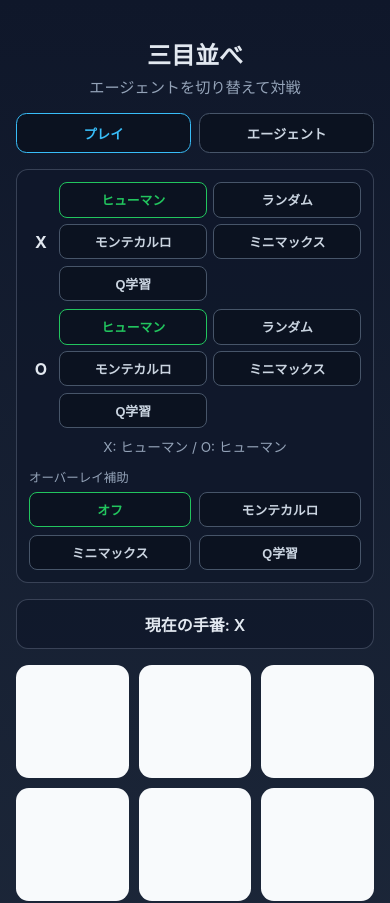
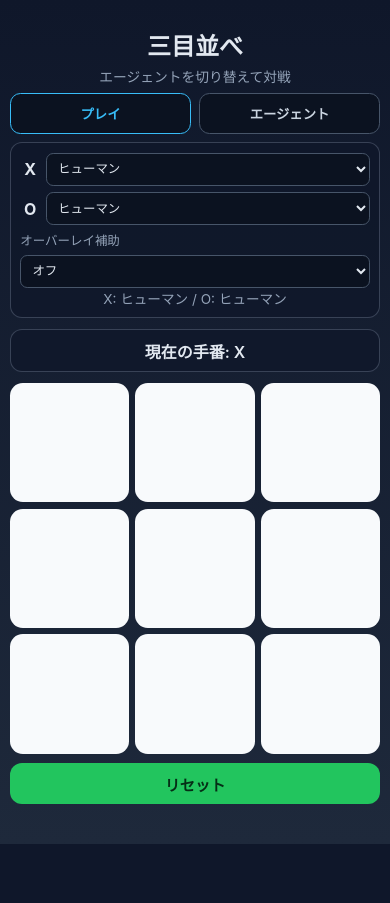
Before and after one commit to hariboten/tic-tac-toe, an Angular app: page / in a window 390 px wide. Shown: the top 903 px of the page. After the commit the page ends 844 px from the top, so only its background shows below. Built offline with nearby package versions, Linux system fonts and the light colour scheme.

Commit message:
エージェント選択UIを省スペースなセレクトに変更

```diff
--- a/src/app/app.component.html
+++ b/src/app/app.component.html
@@ -24,38 +24,38 @@
   @if (activeTab === 'PLAY') {
     <section class="agents" aria-label="player agent settings">
       <div class="agent-row">
-        <span class="label">X</span>
-        <div class="agent-buttons">
-          <button type="button" class="agent-toggle" [ngClass]="{ active: agents.X === 'HUMAN' }" (click)="setAgent('X', 'HUMAN')">ヒューマン</button>
-          <button type="button" class="agent-toggle" [ngClass]="{ active: agents.X === 'RANDOM' }" (click)="setAgent('X', 'RANDOM')">ランダム</button>
-          <button type="button" class="agent-toggle" [ngClass]="{ active: agents.X === 'MONTE_CARLO' }" (click)="setAgent('X', 'MONTE_CARLO')">モンテカルロ</button>
-          <button type="button" class="agent-toggle" [ngClass]="{ active: agents.X === 'MINIMAX' }" (click)="setAgent('X', 'MINIMAX')">ミニマックス</button>
-          <button type="button" class="agent-toggle" [ngClass]="{ active: agents.X === 'Q_LEARNING' }" (click)="setAgent('X', 'Q_LEARNING')">Q学習</button>
-        </div>
+        <label class="label" for="agent-x">X</label>
+        <select id="agent-x" class="agent-select" [ngModel]="agents.X" (ngModelChange)="onAgentSelect('X', $event)">
+          <option value="HUMAN">ヒューマン</option>
+          <option value="RANDOM">ランダム</option>
+          <option value="MONTE_CARLO">モンテカルロ</option>
+          <option value="MINIMAX">ミニマックス</option>
+          <option value="Q_LEARNING">Q学習</option>
+        </select>
       </div>
 
       <div class="agent-row">
-        <span class="label">O</span>
-        <div class="agent-buttons">
-          <button type="button" class="agent-toggle" [ngClass]="{ active: agents.O === 'HUMAN' }" (click)="setAgent('O', 'HUMAN')">ヒューマン</button>
-          <button type="button" class="agent-toggle" [ngClass]="{ active: agents.O === 'RANDOM' }" (click)="setAgent('O', 'RANDOM')">ランダム</button>
-          <button type="button" class="agent-toggle" [ngClass]="{ active: agents.O === 'MONTE_CARLO' }" (click)="setAgent('O', 'MONTE_CARLO')">モンテカルロ</button>
-          <button type="button" class="agent-toggle" [ngClass]="{ active: agents.O === 'MINIMAX' }" (click)="setAgent('O', 'MINIMAX')">ミニマックス</button>
-          <button type="button" class="agent-toggle" [ngClass]="{ active: agents.O === 'Q_LEARNING' }" (click)="setAgent('O', 'Q_LEARNING')">Q学習</button>
-        </div>
+        <label class="label" for="agent-o">O</label>
+        <select id="agent-o" class="agent-select" [ngModel]="agents.O" (ngModelChange)="onAgentSelect('O', $event)">
+          <option value="HUMAN">ヒューマン</option>
+          <option value="RANDOM">ランダム</option>
+          <option value="MONTE_CARLO">モンテカルロ</option>
+          <option value="MINIMAX">ミニマックス</option>
+          <option value="Q_LEARNING">Q学習</option>
+        </select>
+      </div>
+
+      <div class="overlay-assistant">
+        <label class="overlay-assistant-label" for="overlay-assistant">オーバーレイ補助</label>
+        <select id="overlay-assistant" class="agent-select" [ngModel]="overlayAssistant" (ngModelChange)="onOverlayAssistantSelect($event)">
+          <option value="OFF">オフ</option>
+          <option value="MONTE_CARLO">モンテカルロ</option>
+          <option value="MINIMAX">ミニマックス</option>
+          <option value="Q_LEARNING">Q学習</option>
+        </select>
       </div>
 
       <p class="mode">{{ modeText }}</p>
-
-      <div class="overlay-assistant">
-        <span class="overlay-assistant-label">オーバーレイ補助</span>
-        <div class="overlay-assistant-buttons">
-          <button type="button" class="agent-toggle" [ngClass]="{ active: overlayAssistant === 'OFF' }" (click)="setOverlayAssistant('OFF')">オフ</button>
-          <button type="button" class="agent-toggle" [ngClass]="{ active: overlayAssistant === 'MONTE_CARLO' }" (click)="setOverlayAssistant('MONTE_CARLO')">モンテカルロ</button>
-          <button type="button" class="agent-toggle" [ngClass]="{ active: overlayAssistant === 'MINIMAX' }" (click)="setOverlayAssistant('MINIMAX')">ミニマックス</button>
-          <button type="button" class="agent-toggle" [ngClass]="{ active: overlayAssistant === 'Q_LEARNING' }" (click)="setOverlayAssistant('Q_LEARNING')">Q学習</button>
-        </div>
-      </div>
     </section>
 
     <section class="status" [ngClass]="{ finished: winner !== null, thinking: isAgentThinking }">
--- a/src/app/app.component.scss
+++ b/src/app/app.component.scss
@@ -1,15 +1,18 @@
 :host {
   display: block;
-  min-height: 100dvh;
+  height: 100dvh;
   background: linear-gradient(180deg, #0f172a 0%, #1e293b 100%);
   color: #e2e8f0;
 }
 
 .container {
-  max-width: 460px;
+  max-width: 560px;
+  height: 100%;
   margin: 0 auto;
-  padding: 1.25rem 1rem 2rem;
+  padding: calc(0.7rem + env(safe-area-inset-top)) calc(0.8rem + env(safe-area-inset-right))
+    calc(0.9rem + env(safe-area-inset-bottom)) calc(0.8rem + env(safe-area-inset-left));
   text-align: center;
+  overflow: hidden;
 }
 
 h1 {
@@ -19,7 +22,7 @@ h1 {
 
 .subtitle {
   margin-top: 0;
-  margin-bottom: 1rem;
+  margin-bottom: 0.6rem;
   color: #94a3b8;
   font-size: 0.95rem;
 }
@@ -27,8 +30,8 @@ h1 {
 .tabs {
   display: grid;
   grid-template-columns: repeat(2, minmax(0, 1fr));
-  gap: 0.5rem;
-  margin-bottom: 1rem;
+  gap: 0.45rem;
+  margin-bottom: 0.55rem;
 }
 
 .tab-button {
@@ -38,6 +41,7 @@ h1 {
   background: #0b1220;
   color: #cbd5e1;
   font-weight: 700;
+  min-height: 2.5rem;
 }
 
 .tab-button.active {
@@ -48,48 +52,38 @@ h1 {
 .agents,
 .status,
 .training-panel {
-  padding: 0.75rem;
+  padding: 0.6rem;
   border-radius: 0.75rem;
   background: rgba(15, 23, 42, 0.75);
   border: 1px solid rgba(148, 163, 184, 0.3);
-  margin-bottom: 1rem;
+  margin-bottom: 0.65rem;
 }
 
 .agent-row {
   display: grid;
-  grid-template-columns: 1.5rem minmax(0, 1fr);
-  gap: 0.5rem;
+  grid-template-columns: 1.3rem minmax(0, 1fr);
+  gap: 0.4rem;
   align-items: center;
-  margin-bottom: 0.5rem;
-}
-
-.agent-buttons {
-  display: grid;
-  grid-template-columns: repeat(2, minmax(0, 1fr));
-  gap: 0.5rem;
+  margin-bottom: 0.4rem;
 }
 
 .agent-row:last-of-type {
-  margin-bottom: 0.75rem;
+  margin-bottom: 0.35rem;
 }
 
 .label {
   font-weight: 700;
 }
 
-.agent-toggle {
+.agent-select {
+  width: 100%;
   border: 1px solid #475569;
-  border-radius: 0.5rem;
+  border-radius: 0.45rem;
   background: #0b1220;
-  color: #cbd5e1;
-  padding: 0.45rem;
-  font-weight: 600;
-  white-space: nowrap;
-}
-
-.agent-toggle.active {
-  border-color: #22c55e;
-  color: #22c55e;
+  color: #e2e8f0;
+  padding: 0.38rem 0.45rem;
+  min-height: 2.2rem;
+  font-size: 0.85rem;
 }
 
 .mode {
@@ -99,7 +93,7 @@ h1 {
 }
 
 .overlay-assistant {
-  margin-top: 0.75rem;
+  margin-top: 0.35rem;
   text-align: left;
 }
 
@@ -110,13 +104,9 @@ h1 {
   font-size: 0.78rem;
 }
 
-.overlay-assistant-buttons {
-  display: grid;
-  grid-template-columns: repeat(2, minmax(0, 1fr));
-  gap: 0.5rem;
-}
 
 .status {
+  padding-block: 0.55rem;
   font-weight: 600;
 }
 
@@ -132,16 +122,16 @@ h1 {
 }
 
 .overlay-status {
-  margin: -0.45rem 0 0.75rem;
+  margin: -0.2rem 0 0.5rem;
   color: #93c5fd;
   font-size: 0.78rem;
 }
 
 .board {
   display: grid;
-  grid-template-columns: repeat(3, minmax(80px, 1fr));
-  gap: 0.6rem;
-  margin-bottom: 1rem;
+  grid-template-columns: repeat(3, minmax(82px, 1fr));
+  gap: 0.5rem;
+  margin-bottom: 0.6rem;
 }
 
 .cell {
@@ -151,7 +141,7 @@ h1 {
   border-radius: 0.8rem;
   background: #f8fafc;
   color: #0f172a;
-  font-size: clamp(2rem, 9vw, 3rem);
+  font-size: clamp(1.8rem, 8.5vw, 2.5rem);
   font-weight: 700;
   position: relative;
 }
@@ -187,9 +177,10 @@ h1 {
   width: 100%;
   border: none;
   border-radius: 0.75rem;
-  padding: 0.75rem 1rem;
+  padding: 0.6rem 0.9rem;
   font-weight: 700;
-  font-size: 1rem;
+  font-size: 0.95rem;
+  min-height: 2.55rem;
 }
 
 .reset,
@@ -208,15 +199,15 @@ h1 {
 }
 
 .hint {
-  margin: 0 0 0.9rem;
+  margin: 0 0 0.55rem;
   color: #94a3b8;
   font-size: 0.87rem;
 }
 
 .training-grid {
   display: grid;
-  grid-template-columns: repeat(2, minmax(0, 1fr));
-  gap: 0.7rem;
+  grid-template-columns: minmax(0, 1fr);
+  gap: 0.5rem;
 }
 
 .training-grid label {
@@ -237,9 +228,9 @@ h1 {
 
 .training-actions {
   display: grid;
-  grid-template-columns: repeat(2, minmax(0, 1fr));
-  gap: 0.6rem;
-  margin-top: 0.9rem;
+  grid-template-columns: minmax(0, 1fr);
+  gap: 0.5rem;
+  margin-top: 0.6rem;
 }
 
 .clear {
@@ -250,8 +241,8 @@ h1 {
 .training-stats {
   display: grid;
   grid-template-columns: repeat(2, minmax(0, 1fr));
-  gap: 0.6rem;
-  margin: 0.9rem 0 0;
+  gap: 0.5rem;
+  margin: 0.6rem 0 0;
 }
 
 .training-stats div {
@@ -274,7 +265,7 @@ h1 {
 }
 
 .training-message {
-  margin: 0.8rem 0 0;
+  margin: 0.55rem 0 0;
   font-size: 0.84rem;
   color: #cbd5e1;
 }
@@ -288,6 +279,11 @@ h1 {
   color: #38bdf8;
 }
 
+button,
+input {
+  touch-action: manipulation;
+}
+
 @keyframes pulse {
   0%,
   100% {
@@ -299,28 +295,65 @@ h1 {
 }
 
 @media (max-width: 420px) {
-  .agent-row {
-    gap: 0.4rem;
+  .container {
+    padding-inline: calc(0.6rem + env(safe-area-inset-left)) calc(0.6rem + env(safe-area-inset-right));
   }
 
-  .agent-buttons,
-  .training-actions {
-    gap: 0.4rem;
+  .subtitle {
+    margin-bottom: 0.45rem;
+    font-size: 0.86rem;
   }
 
-  .agent-toggle {
-    font-size: 0.8rem;
-    padding-inline: 0.3rem;
+  .agent-row {
+    grid-template-columns: 1.25rem minmax(0, 1fr);
+    gap: 0.35rem;
+  }
+
+  .training-actions {
+    gap: 0.35rem;
+  }
+
+  .agent-select {
+    min-height: 2.05rem;
+    font-size: 0.78rem;
+  }
+
+  .board {
+    gap: 0.4rem;
+    grid-template-columns: repeat(3, minmax(68px, 1fr));
+  }
+
+  .overlay-rate {
+    left: 0.2rem;
+    top: 0.2rem;
+    font-size: 0.62rem;
   }
 }
 
 @media (max-width: 360px) {
   .container {
-    padding-inline: 0.75rem;
+    padding-inline: calc(0.5rem + env(safe-area-inset-left)) calc(0.5rem + env(safe-area-inset-right));
   }
 
   .board,
   .training-grid {
-    gap: 0.5rem;
+    gap: 0.35rem;
+  }
+
+  .cell {
+    border-radius: 0.55rem;
+    font-size: clamp(1.45rem, 9.5vw, 2.05rem);
+  }
+
+  .training-panel h2 {
+    font-size: 0.95rem;
   }
 }
+
+@media (min-width: 480px) {
+  .training-grid,
+  .training-actions,
+  .training-stats {
+    grid-template-columns: repeat(2, minmax(0, 1fr));
+  }
+}
--- a/src/app/app.component.ts
+++ b/src/app/app.component.ts
@@ -114,6 +114,22 @@ export class AppComponent implements OnDestroy {
     this.reset();
   }
 
+
+  protected onAgentSelect(player: Player, value: string): void {
+    if (!this.isAgentType(value)) {
+      return;
+    }
+
+    this.setAgent(player, value);
+  }
+
+  protected onOverlayAssistantSelect(value: string): void {
+    if (!this.isOverlayAssistantType(value)) {
+      return;
+    }
+
+    this.setOverlayAssistant(value);
+  }
   protected setOverlayAssistant(assistant: 'OFF' | 'MONTE_CARLO' | 'MINIMAX' | 'Q_LEARNING'): void {
     if (this.overlayAssistant === assistant) {
       return;
@@ -289,6 +305,15 @@ export class AppComponent implements OnDestroy {
     this.monteCarloOverlay = this.qLearningAgent.evaluateMoveWinRates(this.engine.gameState, this.currentPlayer);
   }
 
+
+  private isAgentType(value: string): value is AgentType {
+    return value === 'HUMAN' || value === 'RANDOM' || value === 'MONTE_CARLO' || value === 'MINIMAX' || value === 'Q_LEARNING';
+  }
+
+  private isOverlayAssistantType(value: string): value is 'OFF' | 'MONTE_CARLO' | 'MINIMAX' | 'Q_LEARNING' {
+    return value === 'OFF' || value === 'MONTE_CARLO' || value === 'MINIMAX' || value === 'Q_LEARNING';
+  }
+
   private clearPendingRandomTurn(): void {
     if (this.randomMoveTimeoutId) {
       clearTimeout(this.randomMoveTimeoutId);
--- a/src/styles.scss
+++ b/src/styles.scss
@@ -4,8 +4,10 @@
 
 html,
 body {
+  height: 100%;
   margin: 0;
   padding: 0;
+  overflow: hidden;
   font-family: 'Inter', 'Noto Sans JP', system-ui, -apple-system, sans-serif;
   background: #0f172a;
 }
```
Also changed, not shown: 1 other file (tests, documents, lock files or other folders).
